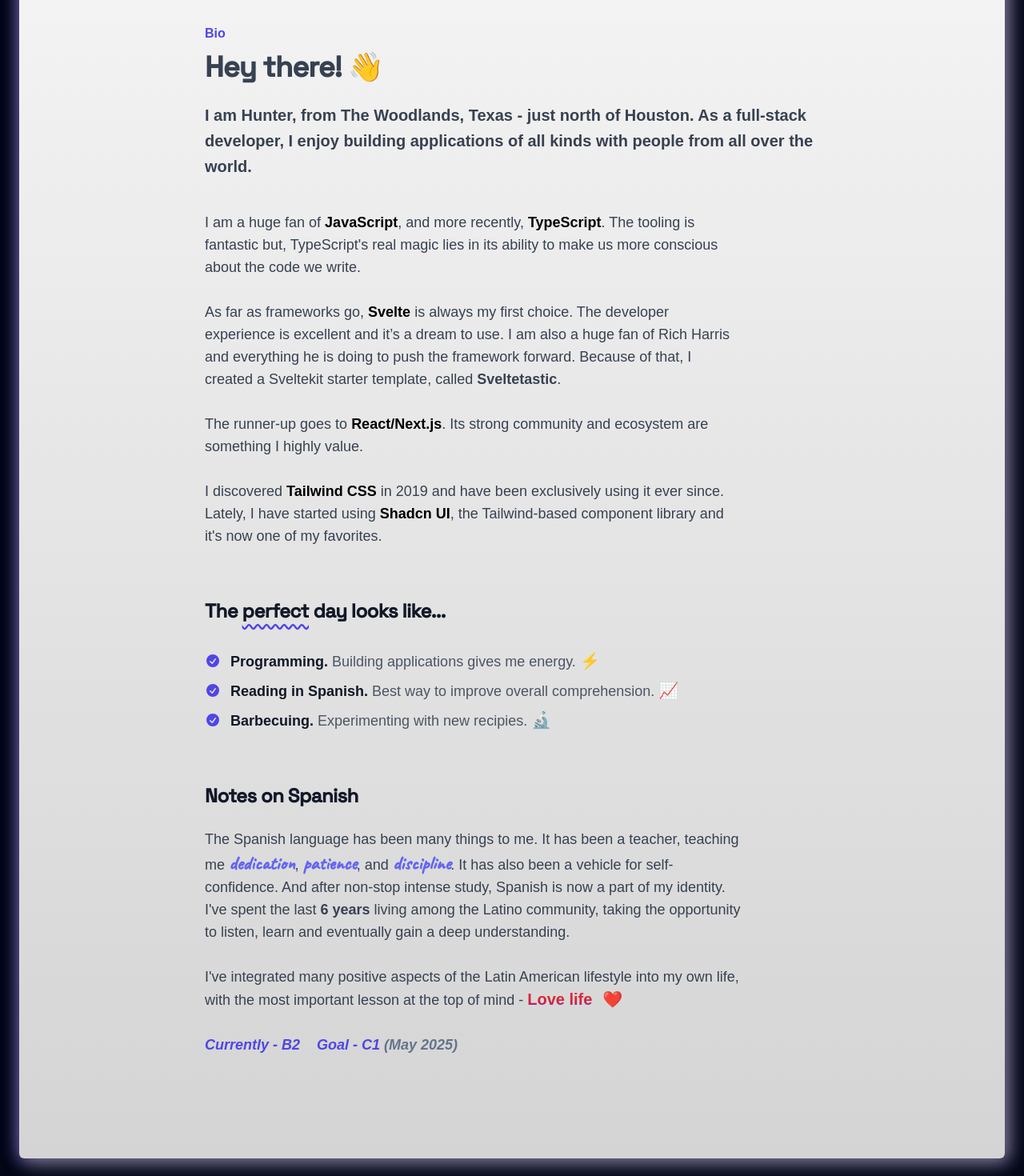
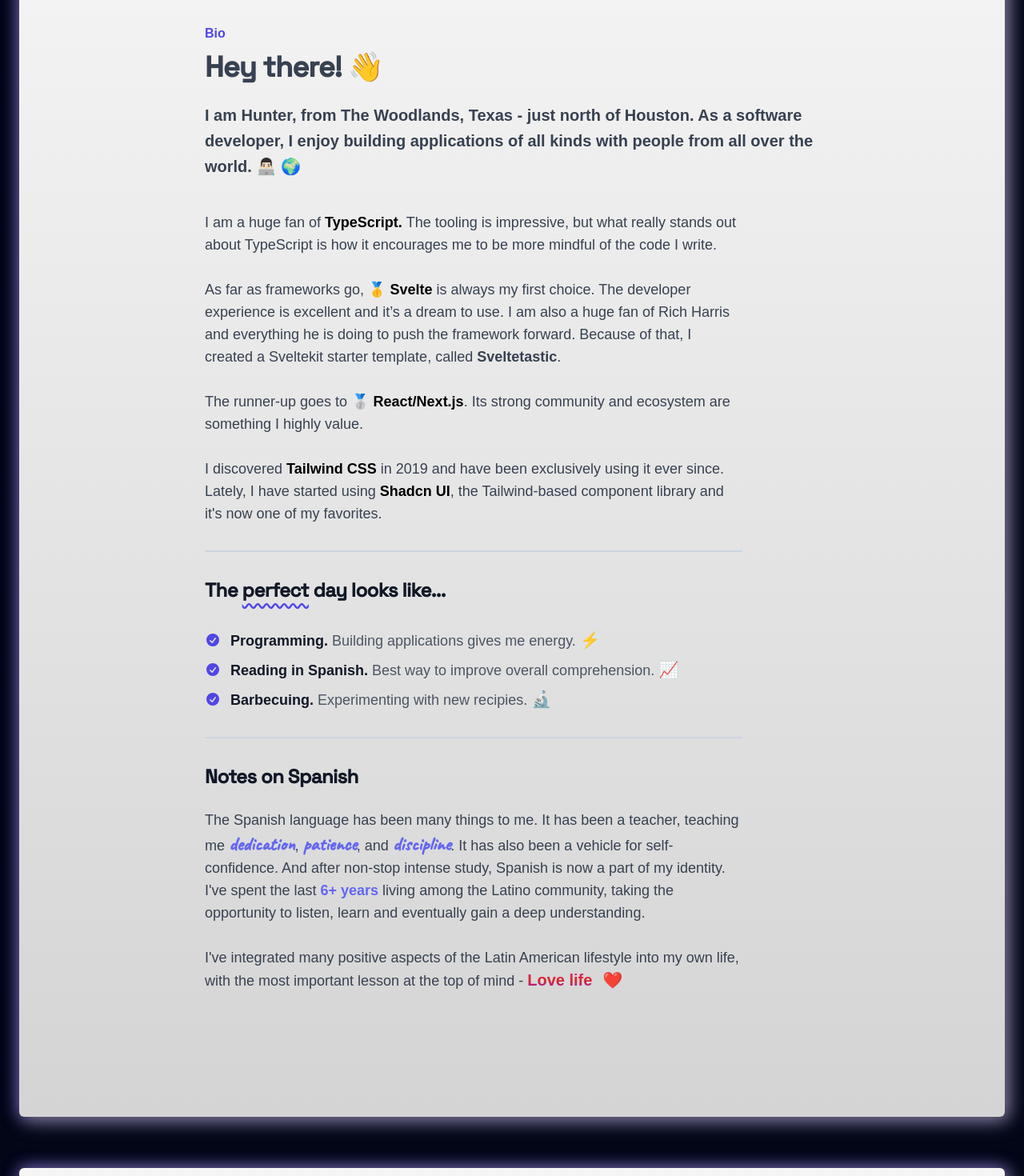
Before and after one commit to RLover06/Portfolio, a SvelteKit app: page /test2 in a window 1280 px wide. Shown: the part 180-1650 px from the top of the page at 80% size. Built offline with nearby package versions, Linux system fonts and the light colour scheme.

Commit message:
chore: update stack/letter/header

```diff
--- a/src/routes/header.svelte
+++ b/src/routes/header.svelte
@@ -19,7 +19,7 @@
 
 		<ul class="flex rounded-full bg-white/90 px-3 text-sm text-indigo-500 font-bold shadow-lg shadow-zinc-800/5 ring-1 ring-zinc-900/5 backdrop-blur dark:bg-zinc-800/90 dark:text-zinc-200 dark:ring-white/10">
 			<li class="relative flex items-center px-3 py-2 transition hover:text-indigo-700">Native: <span class="text-xl mx-1">🇺🇸</span></li>
-			<li class="relative flex items-center px-3 py-2 transition hover:text-indigo-700">B2: <span class="text-xl mx-1">🇪🇸</span></li>
+			<li class="relative flex items-center px-3 py-2 transition hover:text-indigo-700">C1: <span class="text-xl mx-1">🇪🇸</span></li>
 		</ul>
 	</div>
 
--- a/src/routes/letter.svelte
+++ b/src/routes/letter.svelte
@@ -14,30 +14,30 @@
 		<p class="text-base font-semibold leading-7 text-indigo-600">Bio</p>
 		<h1 class="mt-2 text-3xl font-bold tracking-tight text-gray-700 sm:text-4xl space-grotesk">Hey there! <span class:wave={isHovered}>👋</span></h1>
 		<p class="mt-6 text-xl leading-8 font-semibold">
-			I am Hunter, from The Woodlands, Texas - just north of Houston. As a full-stack developer, I enjoy building applications of all kinds with people from all over the world.
+			I am Hunter, from The Woodlands, Texas - just north of Houston. As a software developer, I enjoy building applications of all kinds with people from all over the world. 👨🏻‍💻 🌍
 		</p>
 		<div class="mt-10 max-w-2xl text-lg font-medium">
 			<div>
 				<p>
-					I am a huge fan of <span class="font-bold text-black text-lg">JavaScript</span>, and more recently,
-					<span class="font-bold text-black text-lg"> TypeScript</span>. The tooling is fantastic but, TypeScript's real magic lies in its ability to make us more conscious about the code we write.
+					I am a huge fan of <span class="font-bold text-black text-lg">TypeScript. </span>The tooling is impressive, but what really stands out about TypeScript is how it encourages me to be more mindful of the code I write.
 
 					<br /><br />
 
-					As far as frameworks go, <span class="font-bold text-black text-lg">Svelte</span> is always my first choice. The developer experience is excellent and it’s a dream to use. I am also a huge fan of Rich Harris and
+					As far as frameworks go, <span class="font-bold text-black text-lg">🥇 Svelte</span> is always my first choice. The developer experience is excellent and it’s a dream to use. I am also a huge fan of Rich Harris and
 					everything he is doing to push the framework forward. Because of that, I created a Sveltekit starter template, called
 					<a class="font-bold" href="https://github.com/diamondalltheway/sveltetastic">
 						Sveltetastic<span class="font-medium">.</span>
 					</a>
 					<br /><br />
 
-				<p>The runner-up goes to <span class="font-bold text-black text-lg">React/Next.js</span>. Its strong community and ecosystem are something I highly value.</p>
+				<p>The runner-up goes to <span class="font-bold text-black text-lg">🥈 React/Next.js</span>. Its strong community and ecosystem are something I highly value.</p>
 				<br />
 
 				I discovered <span class="font-bold text-black text-lg">Tailwind CSS</span> in 2019 and have been exclusively using it ever since. Lately, I have started using
 				<span class="font-bold text-black text-lg">Shadcn UI</span>, the Tailwind-based component library and it's now one of my favorites.
+				<hr class="border-t-2 border-slate-300 my-8">
 
-				<ul class="mt-16 max-w-2xl space-y-2 text-gray-600">
+				<ul class="mt-8 max-w-2xl space-y-2 text-gray-600">
 					<h2 class="mx-auto my-8 text-2xl font-bold tracking-tight text-gray-900 space-grotesk">The <span class="underline decoration-wavy decoration-indigo-600 underline-offset-8">perfect</span> day looks like...</h2>
 					<li class="flex gap-x-3">
 						<svg class="mt-1 h-5 w-5 flex-none text-indigo-600" viewBox="0 0 20 20" fill="currentColor" aria-hidden="true">
@@ -59,24 +59,26 @@
 					</li>
 				</ul>
 
-				<h2 class="mt-16 text-2xl font-bold tracking-tight text-gray-900 space-grotesk">Notes on Spanish</h2>
+				<hr class="border-t-2 border-slate-300 my-8">
+
+				<h2 class="mt-8 text-2xl font-bold tracking-tight text-gray-900 space-grotesk">Notes on Spanish</h2>
 				<p class="mt-6">
 					The Spanish language has been many things to me. It has been a teacher, teaching me <span class="caveat text-2xl font-bold text-indigo-500">dedication</span>,
 					<span class="caveat text-2xl font-bold text-indigo-500">patience</span>, and <span class="caveat text-2xl font-bold text-indigo-500">discipline</span>. It has also been a vehicle for self-confidence. And after
 					non-stop intense study, Spanish is now a part of my identity. I've spent the last
-					<span class="font-bold">6 years</span>
+					<span class="font-bold text-indigo-500">6+ years</span>
 					living among the Latino community, taking the opportunity to listen, learn and eventually gain a deep understanding. <br /><br /> I've integrated many positive aspects of the Latin American lifestyle into my
 					own life, with the most important lesson at the top of mind -
 					<strong class="bg-gradient-to-b from-pink-600 via-red-600 to-fuchsia-700 text-transparent bg-clip-text font-black text-xl">Love life</strong>
 					<span class="p-2 text-xl">❤️</span>
 					<br /><br />
-					<span class="text-indigo-600 font-bold italic"
+					<!-- <span class="text-indigo-600 font-bold italic space-grotesk"
 						>Currently - B2
 						<span class="mx-4 text-indigo-600 font-bold italic">
 							Goal - C1
 							<span class="text-slate-500">(May 2025)</span>
 						</span>
-					</span>
+					</span> -->
 				</p>
 			</div>
 		</div>
--- a/src/routes/techStack.svelte
+++ b/src/routes/techStack.svelte
@@ -7,7 +7,7 @@
 		<h2 class="text-3xl font-bold tracking-tight text-center sm:text-4xl bg-gradient-to-r text-indigo-300 glow">Technologies Used</h2>
 		<div class="bg-slate-950">
 			<div class="mx-auto max-w-7xl py-12 px-4 sm:px-6 lg:px-8">
-				<div class="grid grid-cols-2 gap-8 md:grid-cols-6 lg:grid-cols-8">
+				<div class="grid grid-cols-4 gap-8 md:grid-cols-6 lg:grid-cols-8">
 					<Icon name="TypeScript" linkURL="https://www.typescriptlang.org/" imgURL="https://cdn.jsdelivr.net/gh/devicons/devicon/icons/typescript/typescript-original.svg" />
 					<Icon name="JavaScript" linkURL="https://en.wikipedia.org/wiki/JavaScript" imgURL="https://cdn.jsdelivr.net/gh/devicons/devicon/icons/javascript/javascript-original.svg" />
 					<Icon name="Node.js" linkURL="https://nodejs.org/en" imgURL="node.png" />
```
